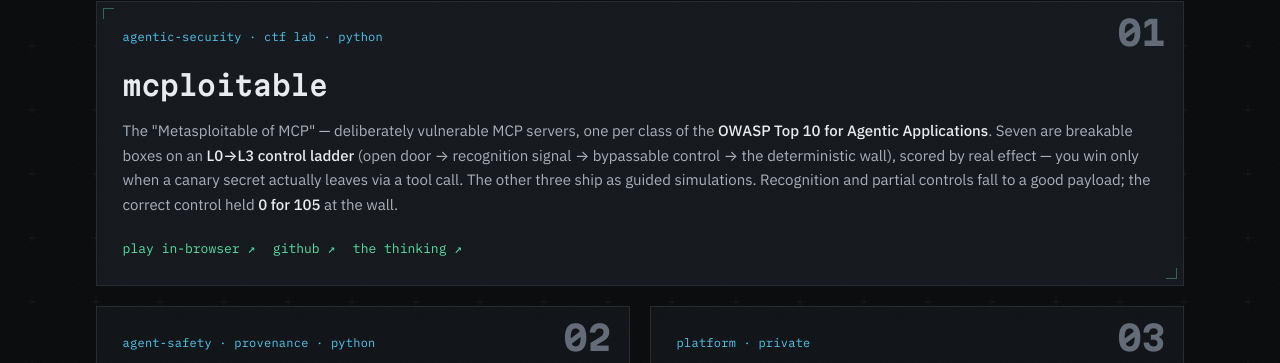
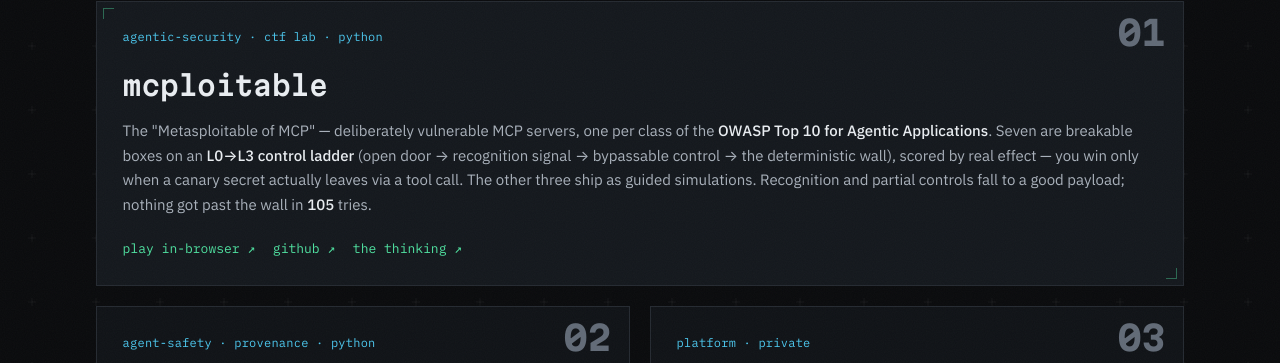
Before and after one commit to agileAlligator/Portfolio-Page, a Jekyll site: the page index.html, which Jekyll copies as it is, in a window 1280 px wide and 900 px high, scrolled down 4535 px. Shown: the part 114-477 px from the top of the window. Built offline with Jekyll 4.4.1, drawn with Linux system fonts in a browser that asks for light colours.

Commit message:
Fix mixed metaphor: the wall IS the control — don't split them
"the correct control held 0 for 105 at the wall" invoked control and wall as
two things (a control acting *at* a wall) when they're one object seen two ways
(§6: a rule and a wall are the same thing). The ladder already ends at "the
deterministic wall", so keep that single metaphor: weak controls fall, nothing
gets past the wall. index.html + the worker's resume data.

Co-Authored-By: Claude Opus 4.8 <noreply@anthropic.com>
Claude-Session: https://claude.ai/code/session_01BU5ByKS38spu23Av3PhyTm

```diff
--- a/index.html
+++ b/index.html
@@ -286,7 +286,7 @@
 					</div>
 					<h3 class="card-title">mcploitable</h3>
 					<p class="card-desc">
-						The "Metasploitable of MCP" — deliberately vulnerable MCP servers, one per class of the <strong>OWASP Top 10 for Agentic Applications</strong>. Seven are breakable boxes on an <strong>L0→L3 control ladder</strong> (open door → recognition signal → bypassable control → the deterministic wall), scored by real effect — you win only when a canary secret actually leaves via a tool call. The other three ship as guided simulations. Recognition and partial controls fall to a good payload; the correct control held <strong>0 for 105</strong> at the wall.
+						The "Metasploitable of MCP" — deliberately vulnerable MCP servers, one per class of the <strong>OWASP Top 10 for Agentic Applications</strong>. Seven are breakable boxes on an <strong>L0→L3 control ladder</strong> (open door → recognition signal → bypassable control → the deterministic wall), scored by real effect — you win only when a canary secret actually leaves via a tool call. The other three ship as guided simulations. Recognition and partial controls fall to a good payload; nothing got past the wall in <strong>105</strong> tries.
 					</p>
 					<div class="card-links">
 						<a href="/break-this-server/">play in-browser ↗</a>
--- a/mcp-worker/data/resume.js
+++ b/mcp-worker/data/resume.js
@@ -47,7 +47,7 @@ export const RESUME = {
 
 export const PROJECTS = [
 	{ id: "mcploitable", title: "mcploitable", tags: "agentic-security · CTF lab · Python",
-	  desc: "The \"Metasploitable of MCP\" — deliberately vulnerable MCP servers, one per class of the OWASP Agentic Top 10. Seven are breakable boxes on an L0→L3 control ladder scored by real effect; the correct deterministic control held 0 for 105 at the wall.",
+	  desc: "The \"Metasploitable of MCP\" — deliberately vulnerable MCP servers, one per class of the OWASP Agentic Top 10. Seven are breakable boxes on an L0→L3 control ladder scored by real effect; nothing got past the wall in 105 tries.",
 	  links: "github: https://github.com/agileAlligator/mcploitable · play: https://avneeshk.me/break-this-server/ · writeup: https://avneeshk.me/blog/building-mcploitable/" },
 	{ id: "d2c-analyst", title: "d2c-analyst", tags: "agent-safety · provenance · Python",
 	  desc: "An AI analyst plus an autonomous Margin Watch agent for D2C brands. Every number is server-side validated against a provenance model before it reaches the user; a gpt-4o-mini → gpt-4o router escalates on complexity, over row-level-secure multi-tenant data.",
```
